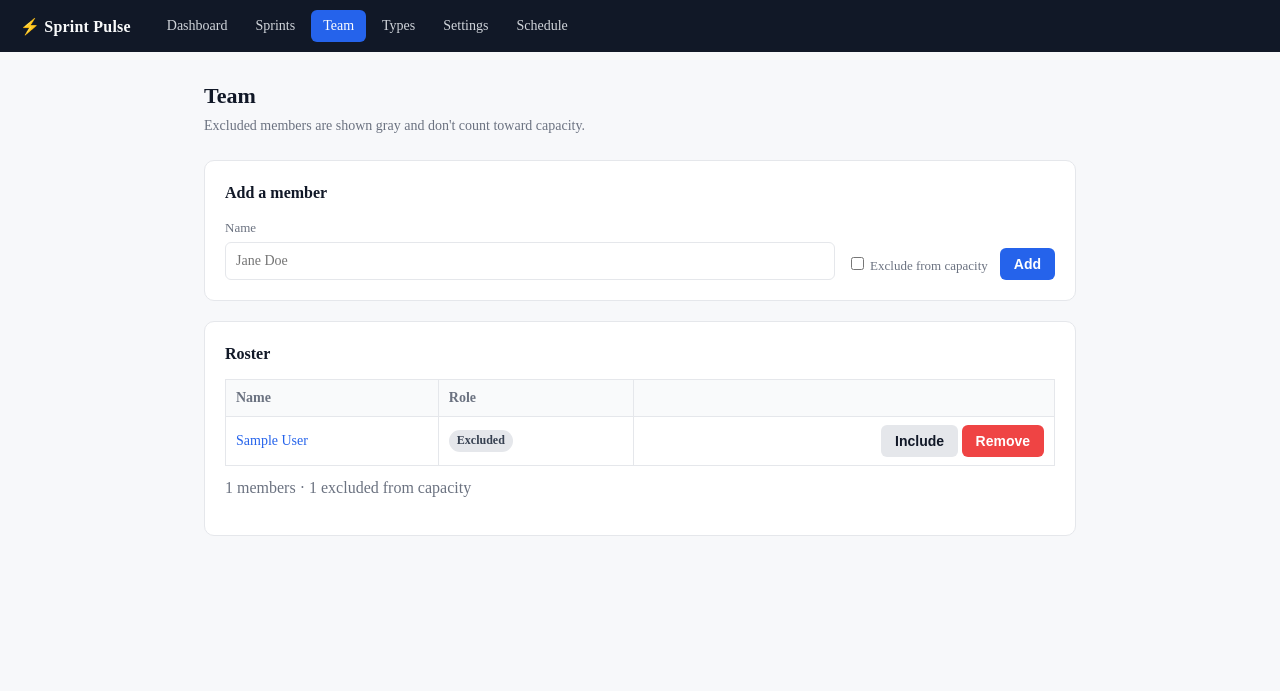
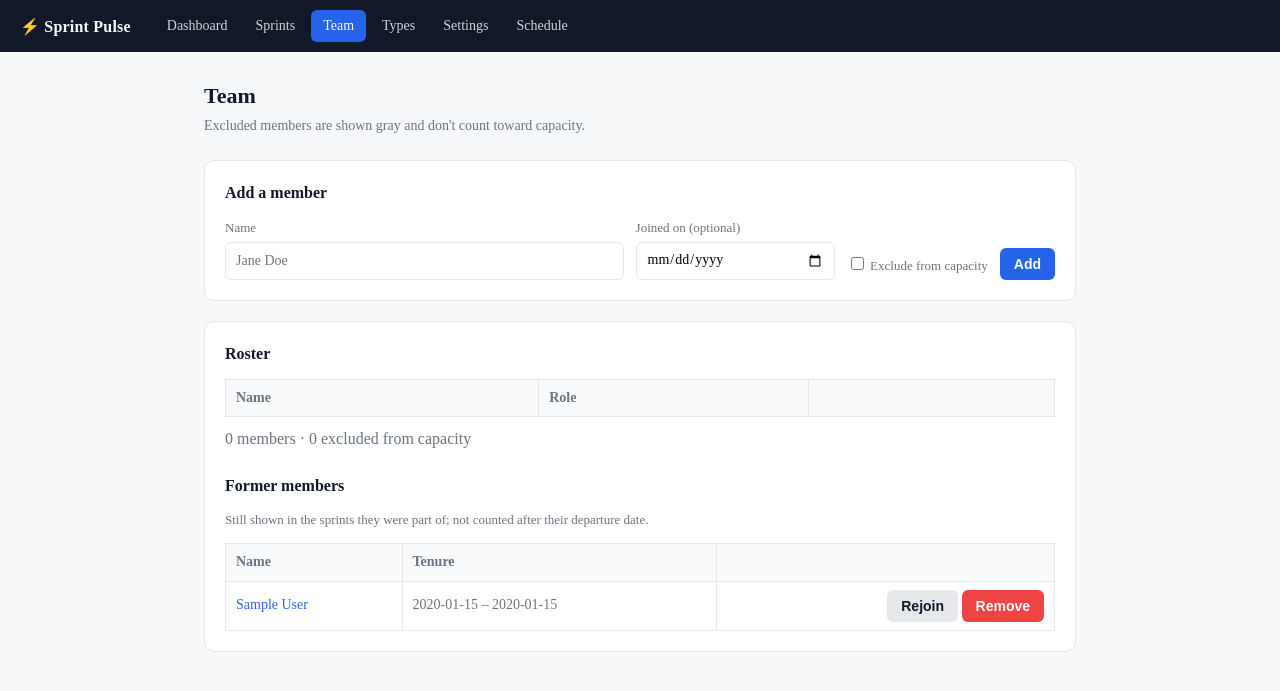
Before and after one commit to omaciel/sprint-pulse, a FastAPI app: page /members in a window 1280 px wide. Shown: the top 691 px of the page. Run offline with FastAPI, Linux system fonts and the light colour scheme; tables that the repository leaves empty hold one stand-in row (values such as "Sample post"); lists and menus that the app fills with data are empty; parts of the project's set-up code (start-up, migrations or seed data) failed here and were passed over.

Commit message:
feat(ui): Former members section, depart/rejoin actions, join-date field
Co-Authored-By: Claude Fable 5 <noreply@anthropic.com>

```diff
--- a/sprint_pulse/web/templates/member_detail.html
+++ b/sprint_pulse/web/templates/member_detail.html
@@ -4,6 +4,9 @@
 {% block content %}
 <p><a class="link" href="/members">← Team</a></p>
 <h1>{{ member.name }}</h1>
+{% if member.end_date %}
+<p><span class="pill excluded">Former member — left {{ member.end_date }}</span></p>
+{% endif %}
 
 <div class="card">
   <div class="palette" id="palette">
--- a/sprint_pulse/web/templates/members.html
+++ b/sprint_pulse/web/templates/members.html
@@ -12,6 +12,10 @@
       <div style="flex:2">
         <label for="name">Name</label>
         <input type="text" id="name" name="name" placeholder="Jane Doe" required>
+      </div>
+      <div style="flex:1">
+        <label for="start_date">Joined on <span class="muted">(optional)</span></label>
+        <input type="date" id="start_date" name="start_date">
       </div>
       <div style="flex:0 0 auto; min-width:auto">
         <label class="muted"><input type="checkbox" name="is_excluded" value="true"> Exclude from capacity</label>
--- a/sprint_pulse/web/templates/partials/_members_table.html
+++ b/sprint_pulse/web/templates/partials/_members_table.html
@@ -1,15 +1,18 @@
 {% if error %}<p class="error">{{ error }}</p>{% endif %}
+{% set active_members = members | rejectattr("end_date") | list %}
+{% set former_members = members | selectattr("end_date") | list %}
 <table class="grid">
   <thead>
     <tr><th>Name</th><th>Role</th><th></th></tr>
   </thead>
   <tbody>
-    {% for member in members %}
+    {% for member in active_members %}
     <tr>
       <td><a class="link" href="/members/{{ member.id }}">{{ member.name }}</a></td>
       <td>
         {% if member.is_excluded %}<span class="pill excluded">Excluded</span>
         {% else %}<span class="muted">Capacity</span>{% endif %}
+        {% if member.start_date %}<span class="muted" style="font-size:12px"> · joined {{ member.start_date }}</span>{% endif %}
       </td>
       <td style="text-align:right; white-space:nowrap">
         <button class="secondary"
@@ -17,10 +20,44 @@
                 hx-target="#members-table" hx-swap="innerHTML">
           {% if member.is_excluded %}Include{% else %}Exclude{% endif %}
         </button>
+        <form style="display:inline-flex; gap:4px; align-items:center; margin:0"
+              hx-post="/members/{{ member.id }}/depart"
+              hx-target="#members-table" hx-swap="innerHTML"
+              hx-confirm="Mark {{ member.name }} as departed? They stay in past sprints; time off after the chosen date will be removed.">
+          <input type="date" name="end_date" value="{{ today }}" style="width:auto">
+          <button class="secondary">Departed</button>
+        </form>
+      </td>
+    </tr>
+    {% endfor %}
+  </tbody>
+</table>
+<p class="muted" style="margin-top:10px">
+  {{ active_members | length }} members · {{ active_members | selectattr("is_excluded") | list | length }} excluded from capacity
+</p>
+
+{% if former_members %}
+<h2 style="margin-top:24px">Former members</h2>
+<p class="muted" style="font-size:13px">Still shown in the sprints they were part of; not counted after their departure date.</p>
+<table class="grid">
+  <thead>
+    <tr><th>Name</th><th>Tenure</th><th></th></tr>
+  </thead>
+  <tbody>
+    {% for member in former_members %}
+    <tr>
+      <td><a class="link" href="/members/{{ member.id }}">{{ member.name }}</a></td>
+      <td><span class="muted">{% if member.start_date %}{{ member.start_date }} – {% else %}until {% endif %}{{ member.end_date }}</span></td>
+      <td style="text-align:right; white-space:nowrap">
+        <button class="secondary"
+                hx-post="/members/{{ member.id }}/rejoin"
+                hx-target="#members-table" hx-swap="innerHTML">
+          Rejoin
+        </button>
         <button class="danger"
                 hx-post="/members/{{ member.id }}/delete"
                 hx-target="#members-table" hx-swap="innerHTML"
-                hx-confirm="Remove {{ member.name }} and all their time off?">
+                hx-confirm="Permanently remove {{ member.name }} and ALL their history (time off, past sprint rows)? Use only for entries created by mistake.">
           Remove
         </button>
       </td>
@@ -28,6 +65,4 @@
     {% endfor %}
   </tbody>
 </table>
-<p class="muted" style="margin-top:10px">
-  {{ members | length }} members · {{ members | selectattr("is_excluded") | list | length }} excluded from capacity
-</p>
+{% endif %}
```
